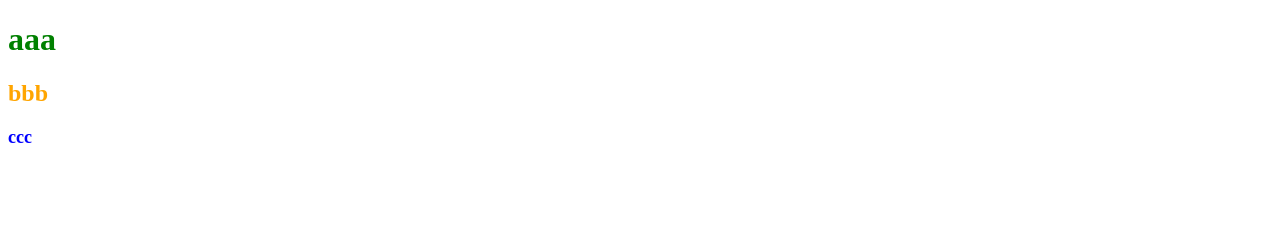
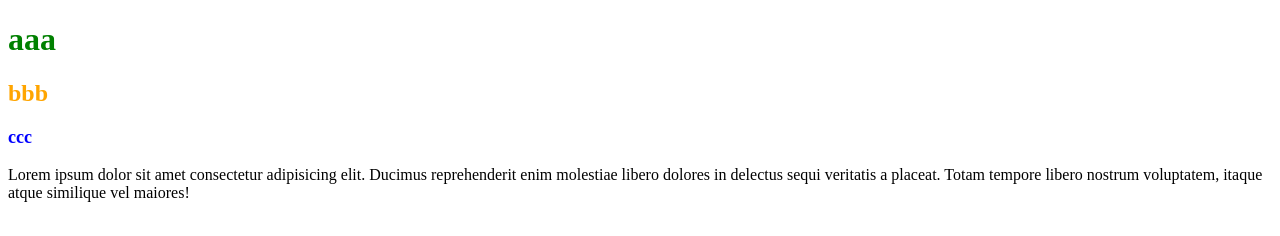
Before and after one commit to zalkary4/meninsaitym, a plain HTML site: page index.html in a window 1280 px wide. Drawn offline with Linux system fonts and the light colour scheme.

Commit message:
add footer

```diff
--- a/index.html
+++ b/index.html
@@ -11,5 +11,7 @@
     <h1>aaa</h1>
     <h2>bbb</h2>
     <h3>ccc</h3>
+    <footer><p>Lorem ipsum dolor sit amet consectetur adipisicing elit.
+        Ducimus reprehenderit enim molestiae libero dolores in delectus sequi veritatis a placeat. Totam tempore libero nostrum voluptatem, itaque atque similique vel maiores!</p></footer>
 </body>
 </html>
```
